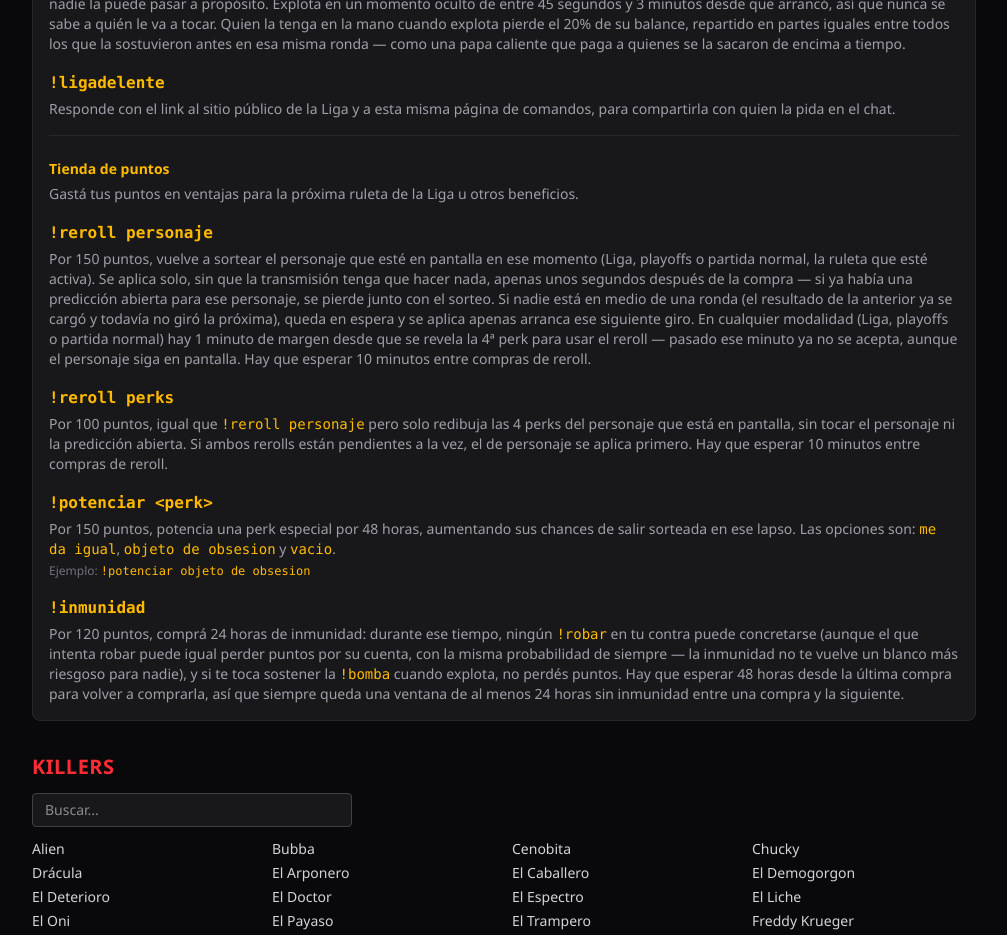
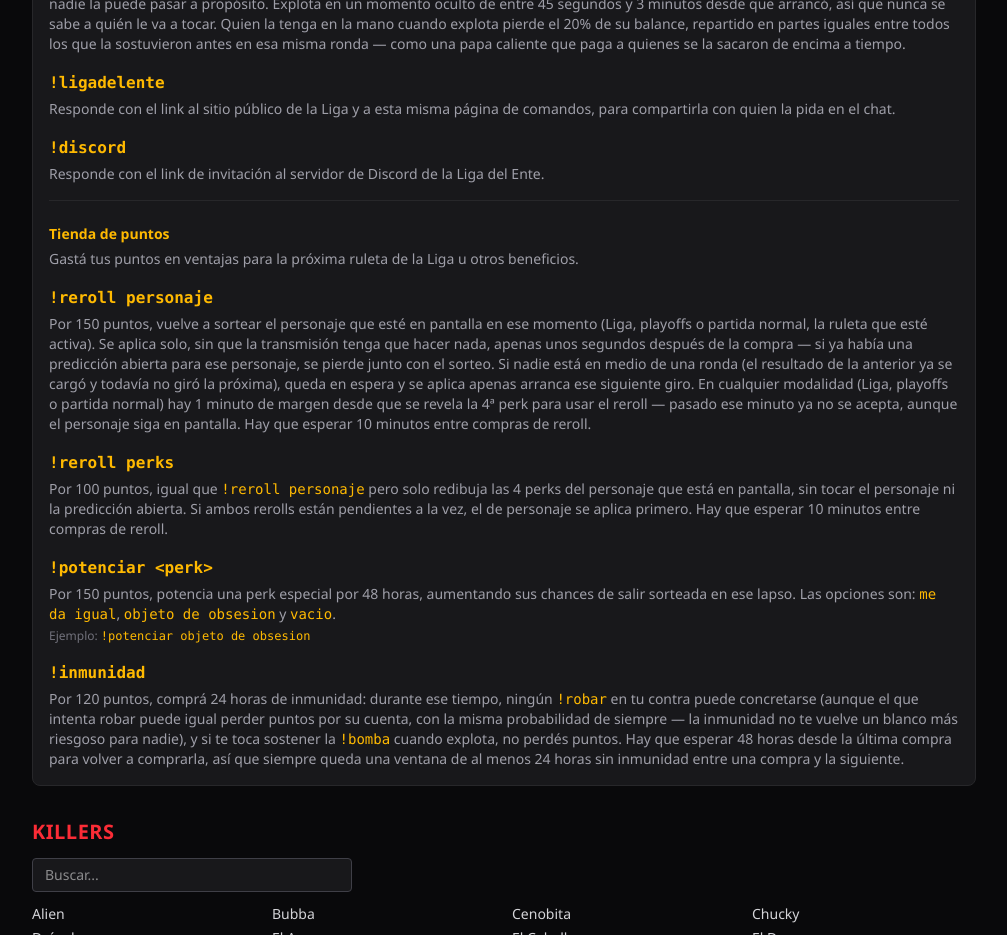
Before and after one commit to francoluca/liga-del-ente-publico, a Next.js app: page /comandos in a window 1280 px wide. Shown: the part 2080-3015 px from the top of the page, without its empty margins (136-1143 px from the left). Built offline with nearby package versions, Linux system fonts and the light colour scheme.

Commit message:
Document the !discord command on /comandos

```diff
--- a/src/app/comandos/page.tsx
+++ b/src/app/comandos/page.tsx
@@ -267,6 +267,13 @@ export default function ComandosPage() {
             </p>
           </div>
 
+          <div className="mb-4">
+            <code className="text-amber-400 font-semibold">!discord</code>
+            <p className="text-zinc-400 text-sm mt-1">
+              Responde con el link de invitación al servidor de Discord de la Liga del Ente.
+            </p>
+          </div>
+
           <div className="border-t border-zinc-800 pt-5 mt-1">
             <span className="text-amber-400 font-semibold text-sm">Tienda de puntos</span>
             <p className="text-zinc-400 text-sm mt-1 mb-4">
```
